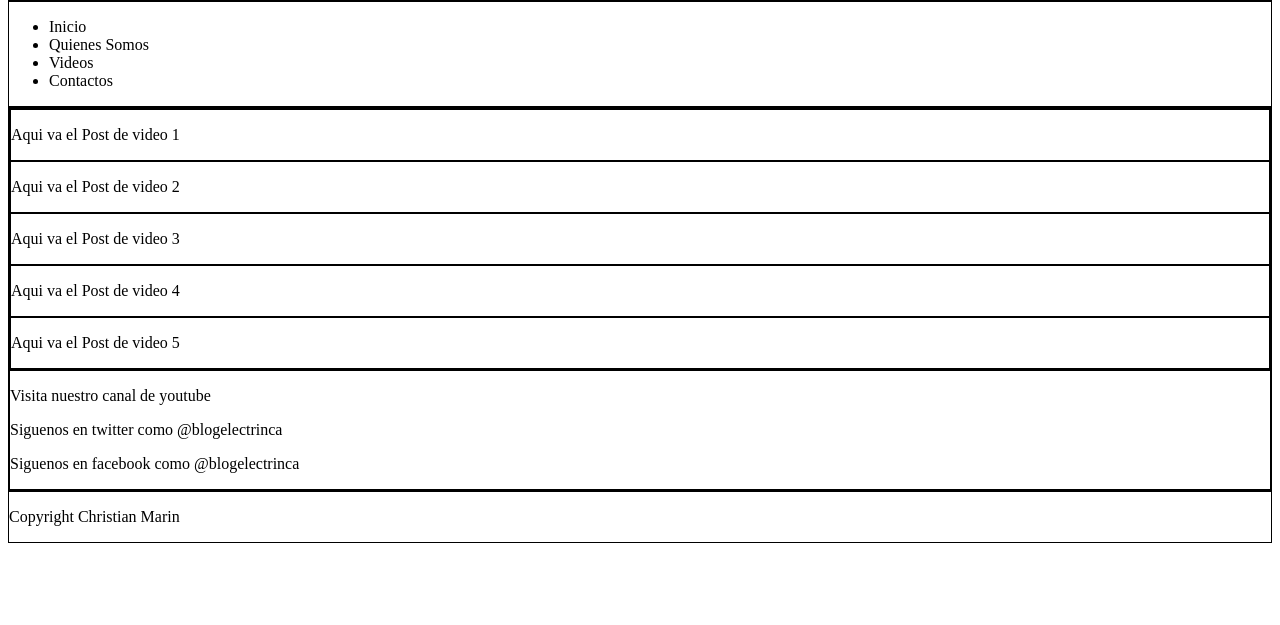
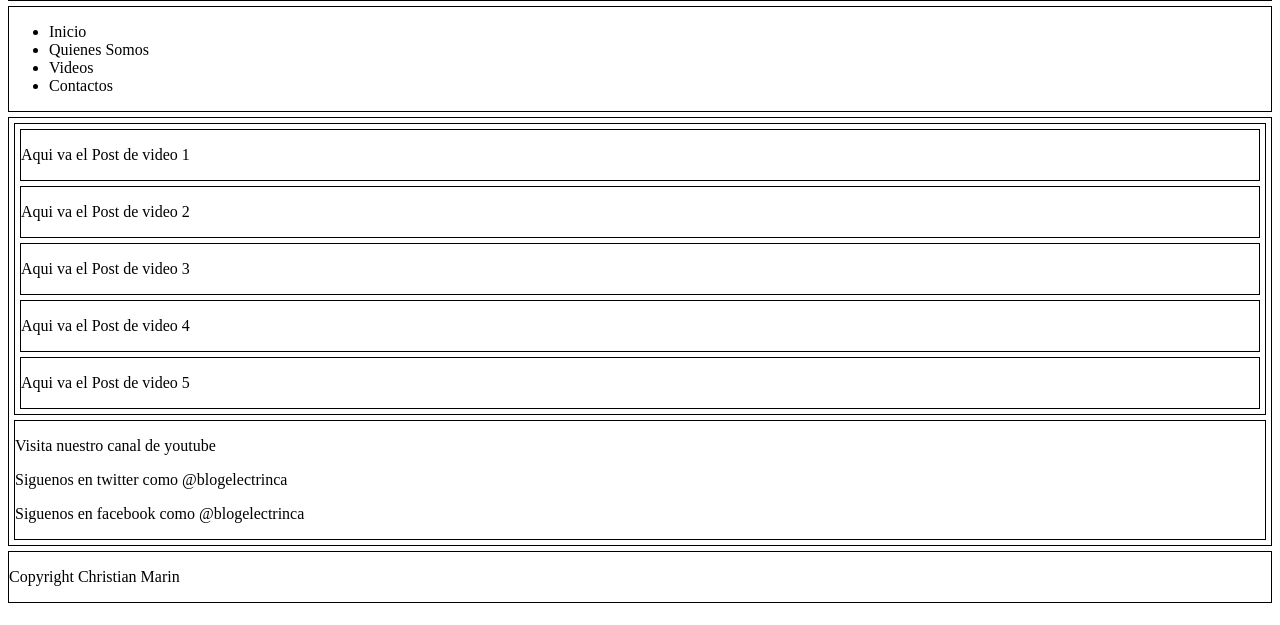
Before and after one commit to christian00marin/Blog1, a plain HTML site: page index.html in a window 1280 px wide. Shown: the part 89-714 px from the top of the page. Drawn offline with Linux system fonts and the light colour scheme.

Commit message:
Se creo el margen de las etiquetas estrutura

```diff
--- a/estilos/index.css
+++ b/estilos/index.css
@@ -1,25 +1,31 @@
 header {
     border: solid 1px;
+    margin-bottom: 5px;
 }
 
 nav {
     border: solid 1px;
+    margin-bottom: 5px;
 }
 
 #contenido {
     border: solid 1px;
+    margin-bottom: 5px;
 }
 
 #contPri {
     border: solid 1px;
+    margin: 5px 5px 5px 5px;
 }
 
 article {
     border: solid 1px;
+    margin: 5px 5px 5px 5px;
 }
 
 #contSec {
     border: solid 1px;
+    margin: 5px 5px 5px 5px;
 }
 
 footer {
```
